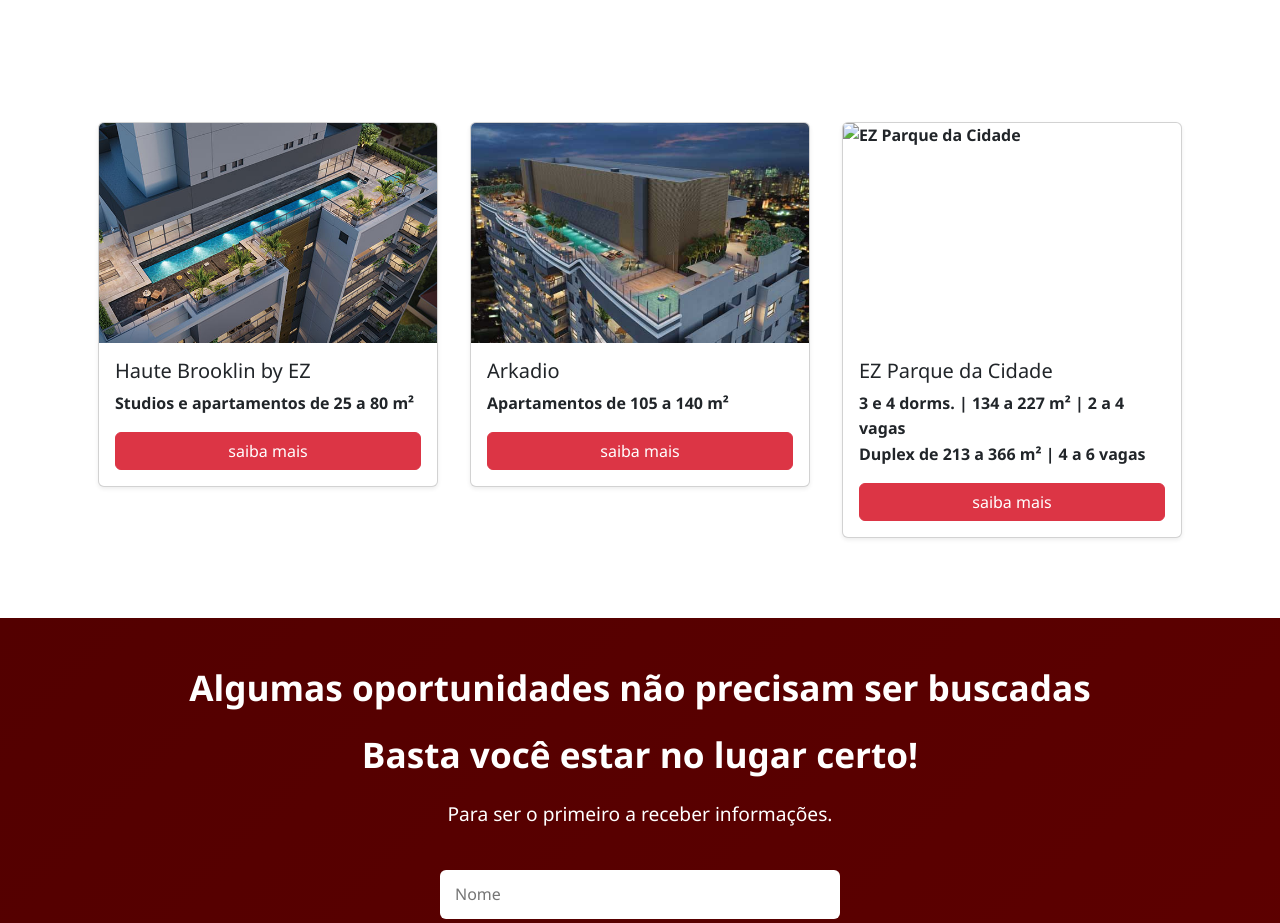
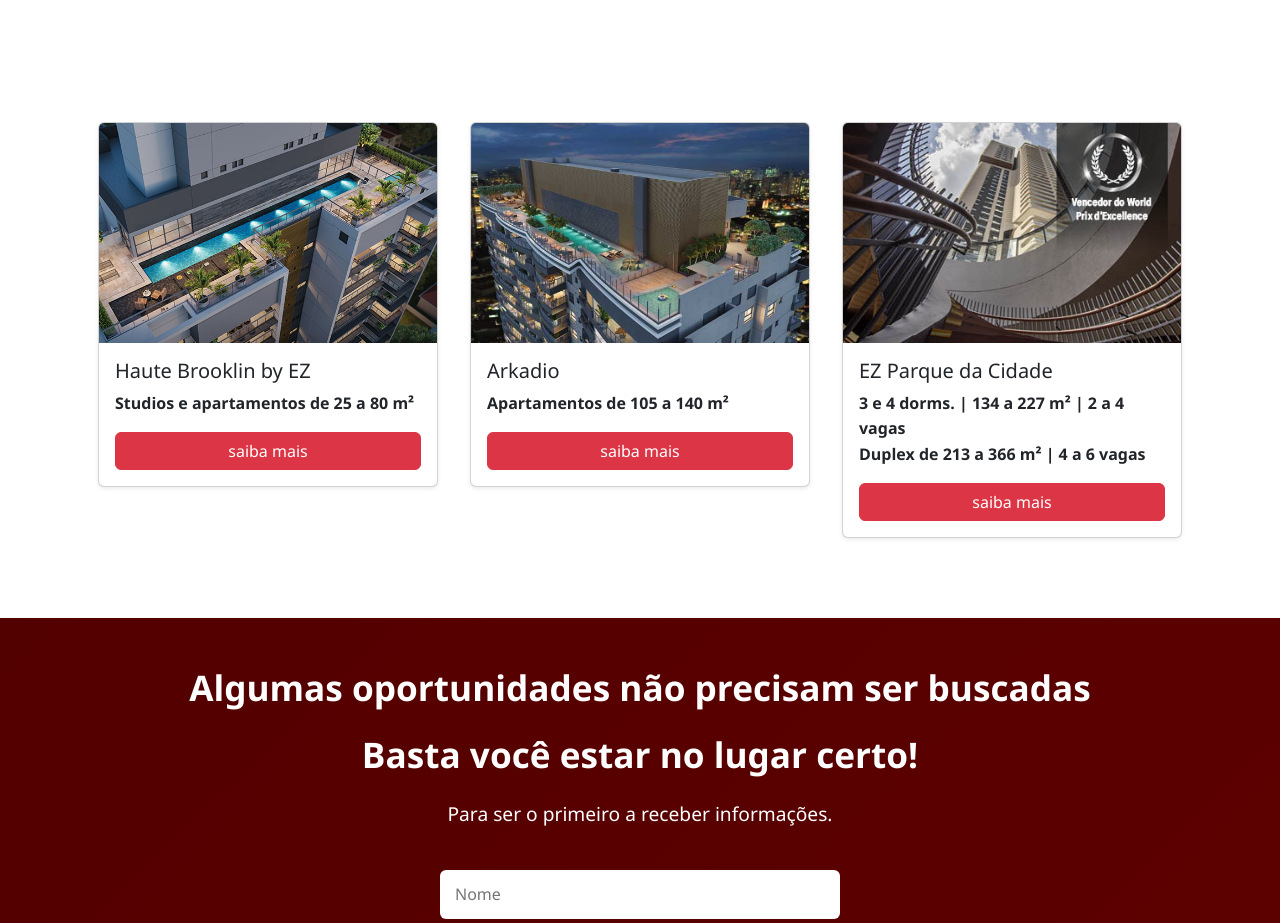
Before and after one commit to dukecorretor/casa-nacional-, a plain HTML site: page index.html in a window 1280 px wide. Shown: the part 5300-6223 px from the top of the page. Drawn offline with nearby package versions, Linux system fonts and the light colour scheme.

Commit message:
Adiciona todos os arquivos e finaliza deploy da versão Casa Nacional

```diff
--- a/index.html
+++ b/index.html
@@ -936,7 +936,7 @@
   </div>
 
   <div class="card h-100 shadow-sm" style="width:340px;">
-    <img src="/113811-ez-parque-da-cidade-400x255-1.jpg" class="card-img-top" alt="EZ Parque da Cidade" style="width:100%;height:220px;object-fit:cover;">
+    <img src="/ez parque.jpg" class="card-img-top" alt="EZ Parque da Cidade" style="width:100%;height:220px;object-fit:cover;">
     <div class="card-body d-flex flex-column">
       <h5 class="card-title">EZ Parque da Cidade</h5>
       <p class="card-text">3 e 4 dorms. | 134 a 227 m² | 2 a 4 vagas<br>Duplex de 213 a 366 m² | 4 a 6 vagas</p>
```
Also changed, not shown: .codespaces/.persistedshare/vsserverhostlog.txt, .codespaces/.persistedshare/vsserverterminallog.txt, .codespaces/shared/resource-usage.json, arkadio-400x255-1.webp (added), ez parque.jpg (added), haute-brooklin-400x255-1.webp (added).
